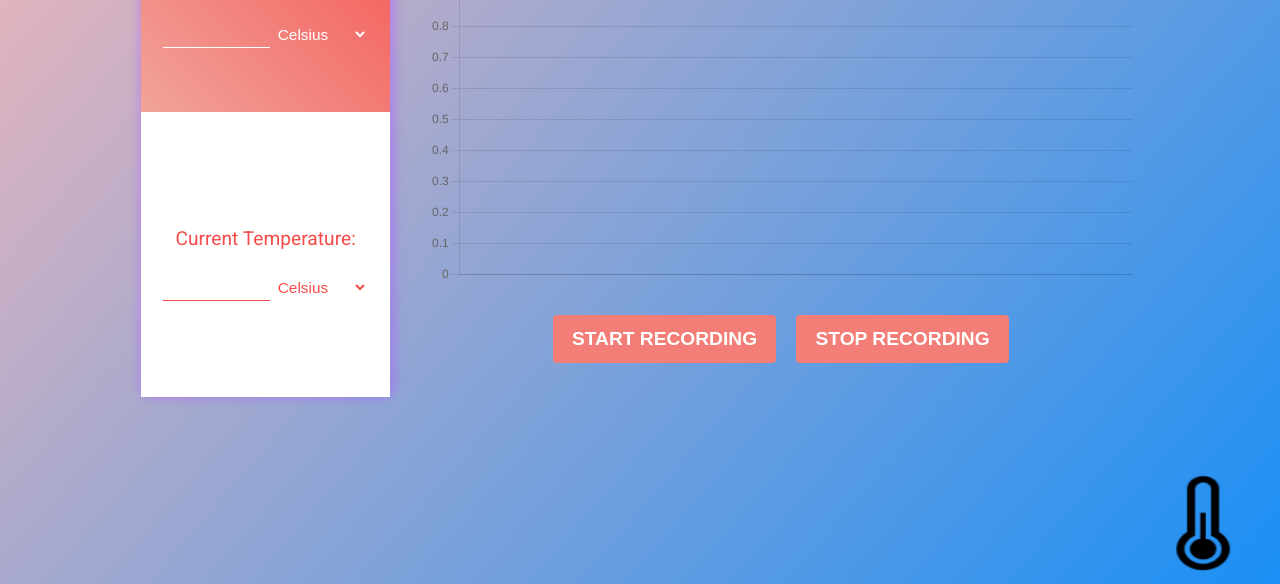
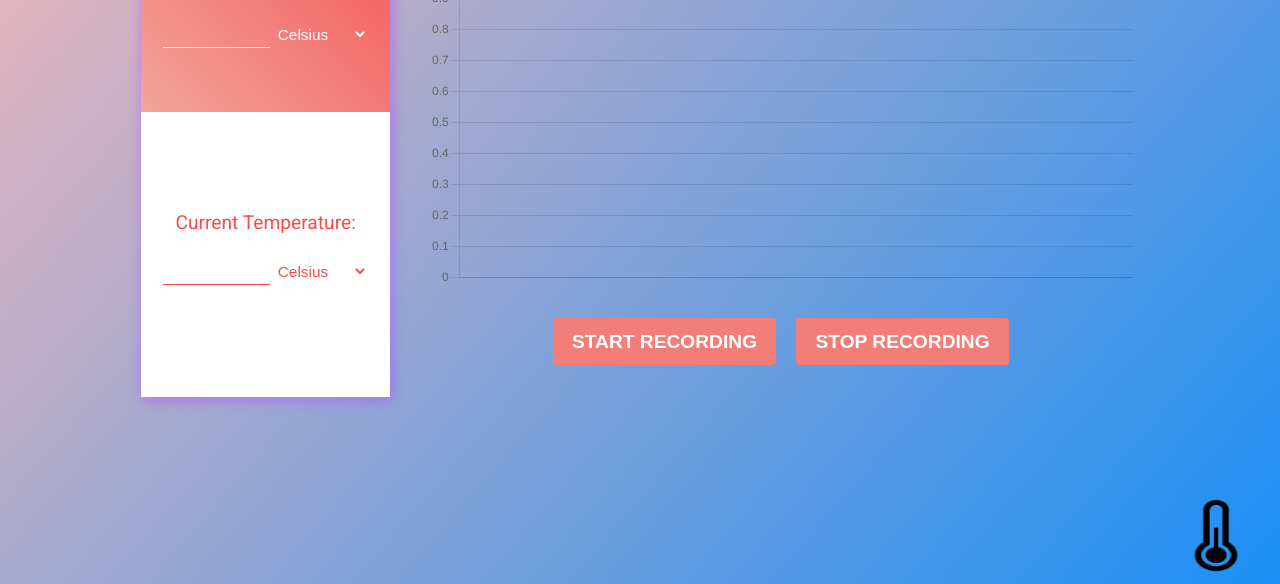
Before and after one commit to ShirleyCheng88/ShirleyCheng88.github.io, a plain HTML site: page index.html in a window 1280 px wide. Shown: the part 216-800 px from the top of the page. Drawn offline with nearby package versions, Linux system fonts and the light colour scheme.

Commit message:
I finish the ui auto fit in different solutions.

```diff
--- a/static/css/styles.css
+++ b/static/css/styles.css
@@ -26,14 +26,14 @@ body {
 
 .card {
   width: 19.5vw;
-  height:70vh;
+  /* height:70vh; */
 
   color: #fff;
   text-align: center;
   border-radius: 10px;
   -webkit-box-shadow: 2px 3px 9px 4px rgba(176, 100, 255, 0.48);
-  box-shadow: 2px 3px 9px 4px rgba(176, 100, 255, 0.48);
 
+  box-shadow: 2px 3px 9px 4px rgba(176, 100, 255, 0.48)
 
 }
 
@@ -108,7 +108,7 @@ body {
 
 .bottom {
   background-color: #fff;
-  padding: 12vh 1vw;
+  padding: 10vh 0 14vh 0;
 
 }
 
@@ -156,8 +156,8 @@ body {
 }
 
 .icon {
-  width: 10vw;
-  height: 8vw;
+  width: 8vw;
+  height: 6vw;
   margin-right: 0.2vw;
 }
 
@@ -167,12 +167,12 @@ body {
 }
 
 
- @media (max-width: 1200px) {
+ /* @media (max-width: 1200px) {
   .body {
     padding-top: 1vw;
     padding-bottom: 1vw;
   }
-}
+}  */
 
 @media (orientation: portrait) {
   .container {
```
Also changed, not shown: 1 other file.
